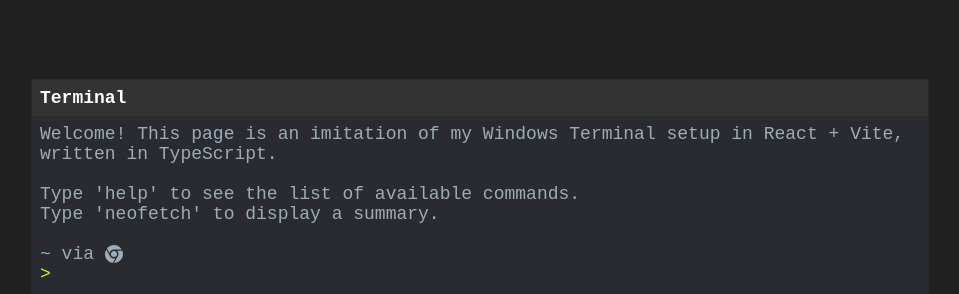
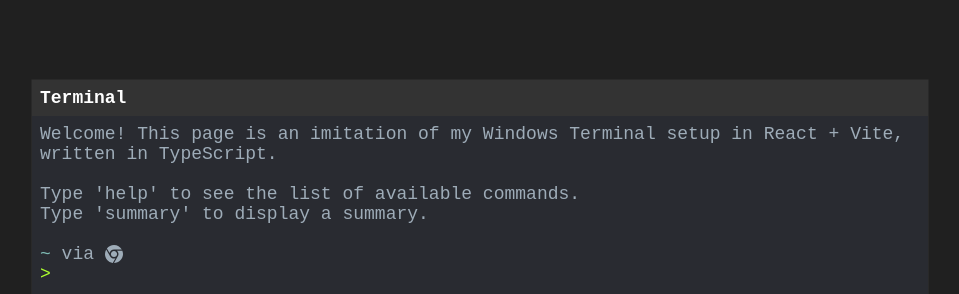
Before and after one commit to CornCube/corncube.github.io, a React (Vite) app in the folder terminal-app/: page / in a window 1280 px wide. Shown: the top 294 px of the page, without its empty margins (160-1119 px from the left). Built offline with nearby package versions, Linux system fonts and the light colour scheme.

Commit message:
changed neofetch

```diff
--- a/terminal-app/src/components/commands.tsx
+++ b/terminal-app/src/components/commands.tsx
@@ -30,7 +30,7 @@
       const commandList = Object.keys(commands).join(" ");
       return `Need some guidance? Here are all the available commands: \n\n${commandList}`;
     },
-    neofetch: () => {
+    summary: () => {
       return (
         <div style={{ display: "flex", alignItems: "flex-start" }}>
           <pre style={{ marginRight: "15px" }}>{ascii}</pre>
--- a/terminal-app/src/components/input.tsx
+++ b/terminal-app/src/components/input.tsx
@@ -10,7 +10,7 @@
 export const Input: React.FC<InputProps> = ({ inputRef }) => {
   const [input, setInput] = useState("");
   const [history, setHistory] = useState([
-    "Welcome! This page is an imitation of my Windows Terminal setup in React + Vite, written in TypeScript.\n\nType 'help' to see the list of available commands.\nType 'neofetch' to display a summary.\n\n",
+    "Welcome! This page is an imitation of my Windows Terminal setup in React + Vite, written in TypeScript.\n\nType 'help' to see the list of available commands.\nType 'summary' to display a summary.\n\n",
     getUserLine(),
   ]);
   const containerRef = useRef<HTMLDivElement>(null);
```
